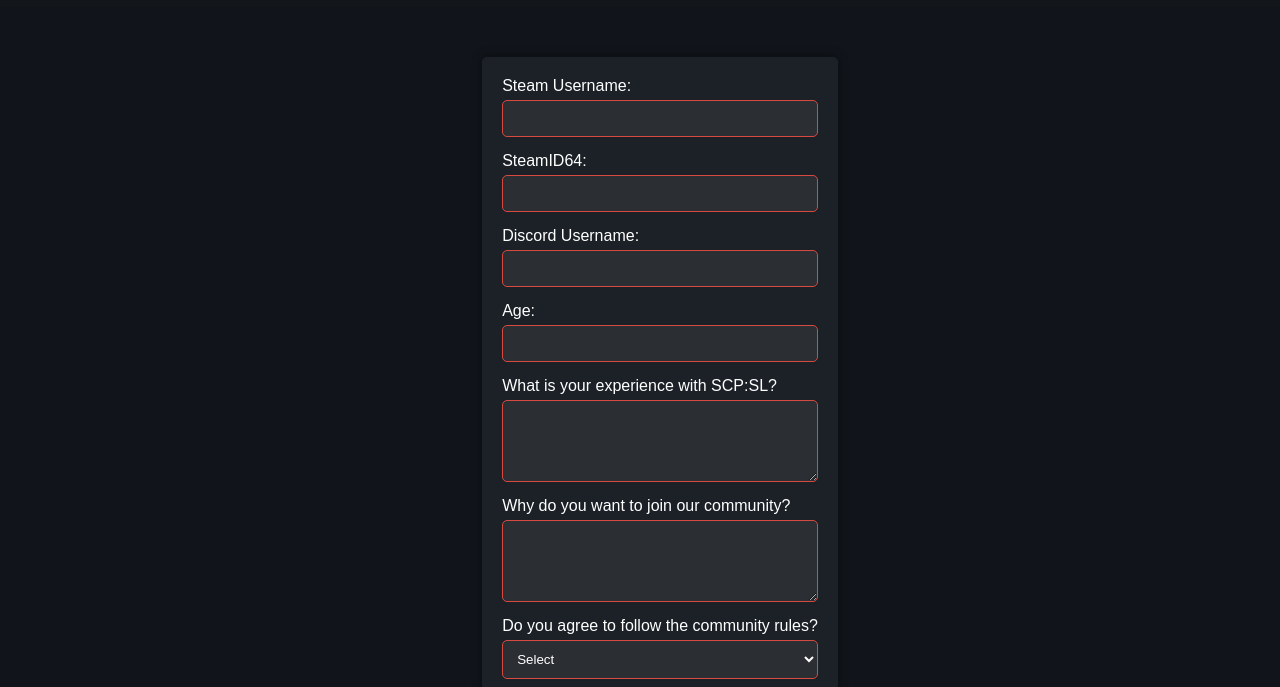
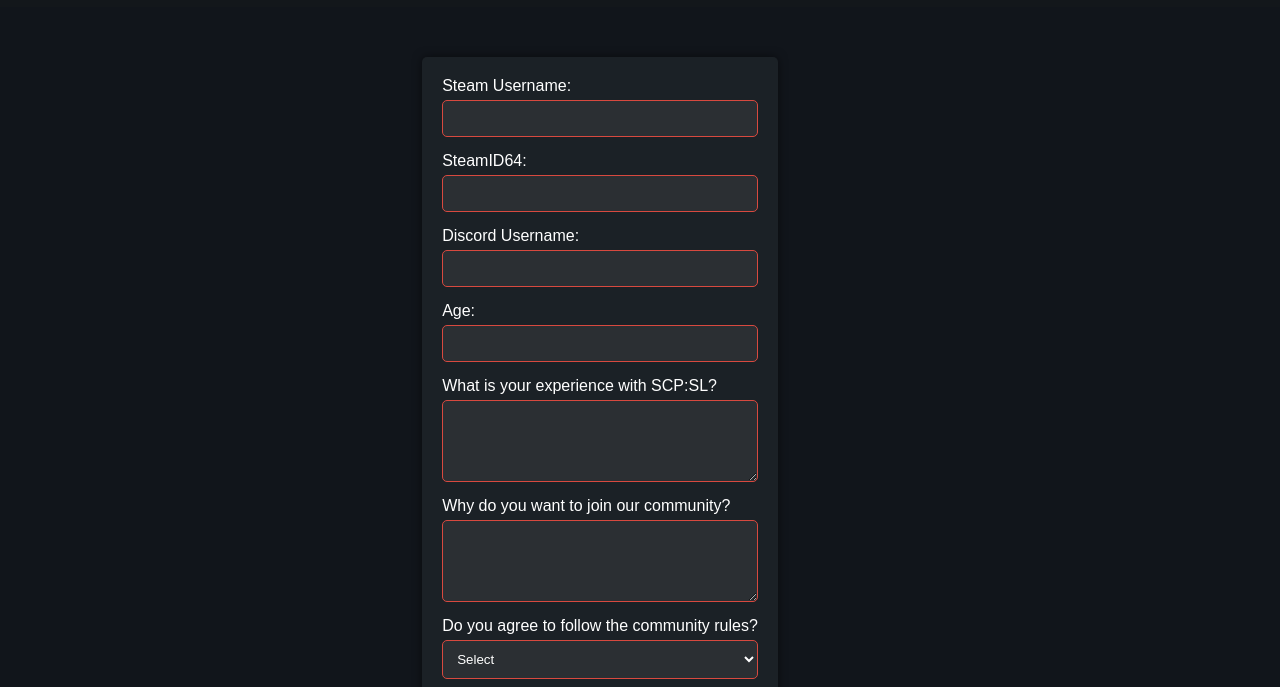
Before and after one commit to nom942/fortune-web, a plain HTML site: page apply.html in a window 1280 px wide. Shown: the part 113-800 px from the top of the page. Drawn offline with Linux system fonts and the light colour scheme.

Commit message:
Add files via upload

```diff
--- a/style.css
+++ b/style.css
@@ -147,7 +147,7 @@ body, html {
     display: flex;
     background-color: #11151B;
     flex-direction: column;
-    height: 180vh;
+    height: 115vh;
 }
 
 .content {
@@ -200,7 +200,8 @@ body, html {
 .application-form {
     display: flex;
     flex-direction: column;
-    margin: 20px auto;
+    margin: 20px;
+    margin-left: -100px;
     background-color: #1B2126;
     padding: 20px;
     border-radius: 5px;
```
